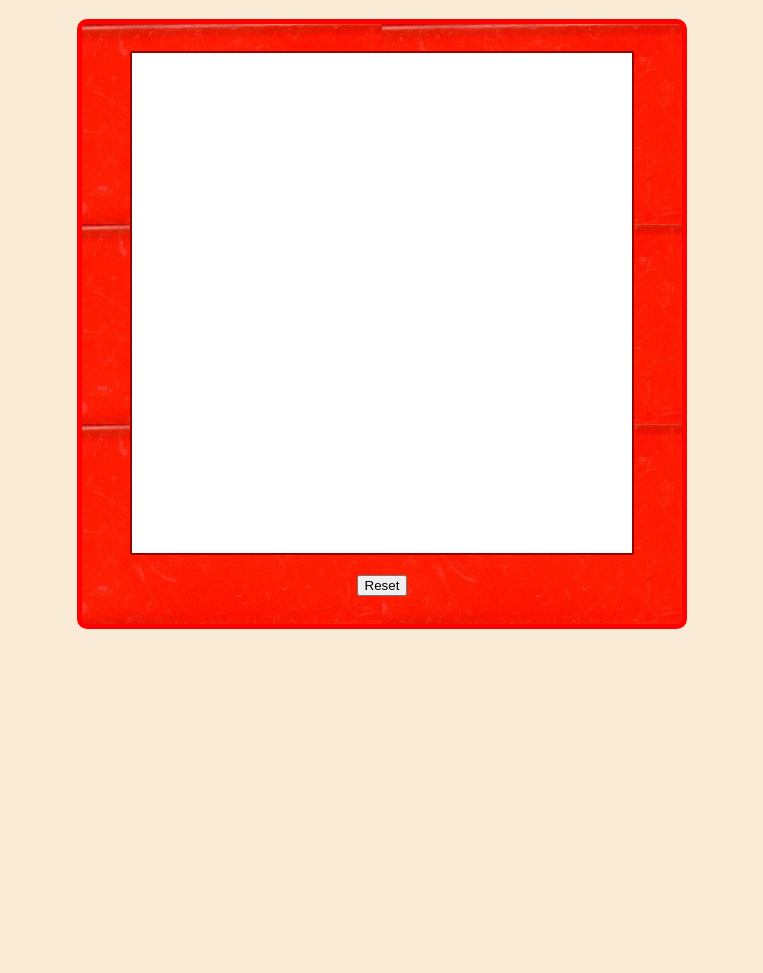
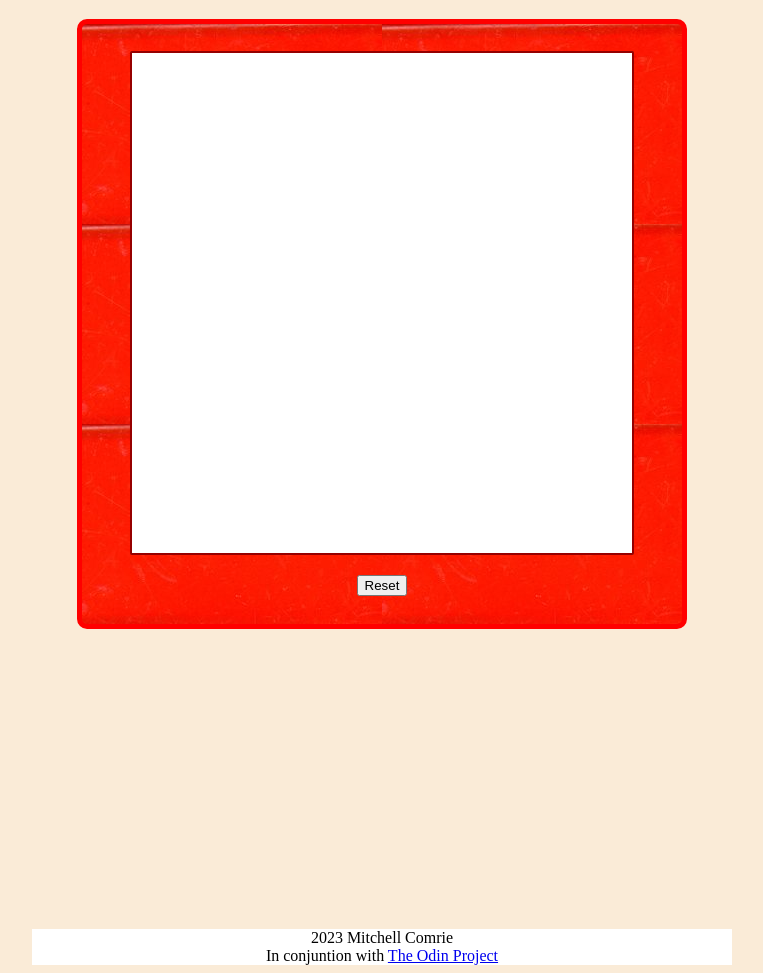
Before and after one commit to MitDotCom/TOP-Etch-a-Sketch, a plain HTML site: page index.html in a window 1280 px wide. Shown: the part 69-1042 px from the top of the page, without its empty margins (258-1021 px from the left). Before the commit the page ends 800 px from the top, so only its background shows below. Drawn offline with Linux system fonts and the light colour scheme.

Commit message:
Change drawing color to black, add and stylize footer

```diff
--- a/index.html
+++ b/index.html
@@ -16,6 +16,10 @@
             <button id="reset" type="button">Reset</button>
         </div>
     </div>
+    <div class="footer">
+        <p>2023 Mitchell Comrie</p>
+        <p>In conjuntion with <span><a href="https://www.theodinproject.com/">The Odin Project</a></span></p>
+    </div>
 </body>
 </html>
 </DOCTYPE>
--- a/script.js
+++ b/script.js
@@ -33,7 +33,7 @@ const gridSquares = Array.from(gridNodes);
 
 gridSquares.forEach(square => {
     square.addEventListener('mouseover', (square) => {
-        square.target.style.backgroundColor = 'red';
+        square.target.style.backgroundColor = 'black';
     })
 });
 
--- a/styles.css
+++ b/styles.css
@@ -51,3 +51,14 @@ h1 {
     margin-top: 20px;
     display: flex;
 }
+
+.footer {
+    width: 700px;
+    background-color: white;
+    margin-top: 300px;
+}
+
+.footer p {
+    text-align: center;
+    margin: 0px;
+}
```
